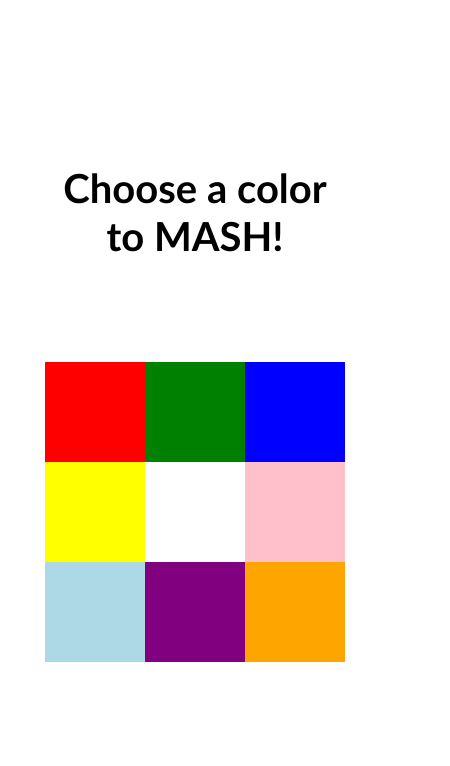
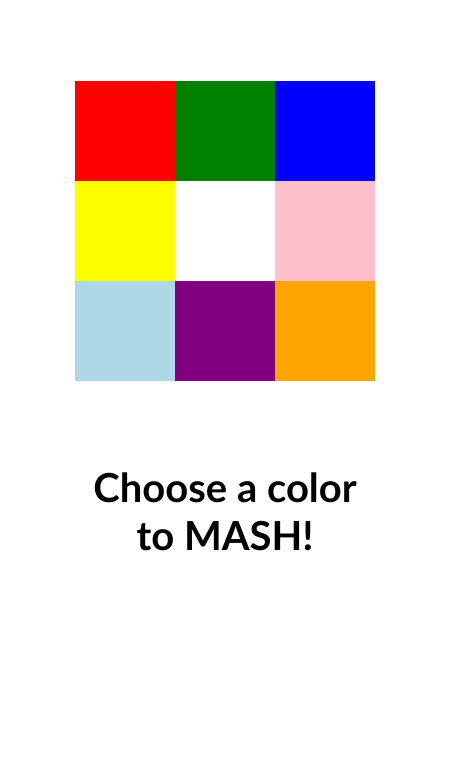
Before and after one commit to adamgarwacki/adamgarwacki.github.io, a plain HTML site: page color-mashing/index.html in a window 390 px wide. Shown: the whole page, 450 px wide, since content can reach past the window. Drawn offline with Linux system fonts and the light colour scheme.

Commit message:
color-mashing: uporządkowano css, layout za pomocą flex;

```diff
--- a/color-mashing/css/style.css
+++ b/color-mashing/css/style.css
@@ -8,31 +8,24 @@ body {
 }
 
 /* Główne: */
-#main-container {
-    position: relative;
-    width: 100vw;
+.main-container {
+    display: flex;
+    width: 1024px;
     height: 100vh;
+    margin: auto;
+    align-items: center;
+    justify-content: space-between;
     transition: all 0.2s;
 }
 
-.main-title {
-    margin: 0rem;
-    font-size: 3.5rem;
-    text-align: center;
-}
-
 .main-element {
-    position: absolute;
     width: 450px;
-    height: 450px;
-    top: 50vh;
-    left: 50vw;
-    display: flex;
-    flex-wrap: wrap;
 }
 
 .panel-container {
-    transform: translate(-125%, -50%);
+    height: 450px;
+    display: flex;
+    flex-wrap: wrap;
 }
 
 .panel-container div {
@@ -47,9 +40,10 @@ body {
     cursor: pointer;
 }
 
-.heading {
-    transform: translate(25%, -50%);
-    align-items: center;
+.main-title {
+    margin: 0rem;
+    font-size: 3.5rem;
+    text-align: center;
 }
 
 /* Panel colors */
@@ -105,8 +99,8 @@ body {
 
 /* RWD */
 @media (max-width: 992px) {
-    .main-title {
-        font-size: 2.5em;
+    .main-container {
+        width: 720px;
     }
 
     .main-element {
@@ -119,6 +113,10 @@ body {
         height: 100px;
     }
 
+    .main-title {
+        font-size: 2.5em;
+    }
+
     #white-panel > p {
         line-height: 100px;
         font-size: 1em;
@@ -126,13 +124,9 @@ body {
 }
 
 @media (max-width: 768px) {
-
-    .panel-container {
-        transform: translate(-50%, -20%);
-    }
-
-    .heading {
-        transform: translate(-50%, -120%);
-        align-items: center;
+    .main-container {
+        width: 450px;
+        flex-direction: column;
+        justify-content: space-evenly;
     }
 }
--- a/color-mashing/index.html
+++ b/color-mashing/index.html
@@ -9,9 +9,9 @@
 
     <link rel="stylesheet" href="css/style.css">
 </head>
-<body>
-    <div id="main-container">
-        <div class="panel-container main-element">
+<body id="body">
+    <div id="main-container" class="main-container">
+        <div class="main-element panel-container">
             <div id="red-panel"></div>
             <div id="green-panel"></div>
             <div id="blue-panel"></div>
@@ -25,7 +25,7 @@
             <div id="orange-panel"></div>
         </div>
 
-        <div class="heading main-element">
+        <div class="main-element">
             <h1 class="main-title">Choose a color to MASH!</h1>
         </div>
     </div>
--- a/color-mashing/js/script.js
+++ b/color-mashing/js/script.js
@@ -13,7 +13,7 @@ let mashBackgroundColor = (redColor, greenColor, blueColor) => {
 
     initialBGColor.blueBGColor = Math.floor((initialBGColor.blueBGColor + blueColor) / 2);
 
-    document.getElementById('main-container').style = `background-color: rgb(${initialBGColor.redBGColor}, ${initialBGColor.greenBGColor}, ${initialBGColor.blueBGColor});`;
+    document.getElementById('body').style = `background-color: rgb(${initialBGColor.redBGColor}, ${initialBGColor.greenBGColor}, ${initialBGColor.blueBGColor});`;
     console.log(initialBGColor);
 }
 
@@ -38,7 +38,7 @@ document.getElementById('white-panel').addEventListener('click', () => {
     initialBGColor.greenBGColor = 255;
     initialBGColor.blueBGColor = 255;
 
-    document.getElementById('main-container').style = `background-color: rgb (255, 255, 255)`;
+    document.getElementById('body').style = `background-color: rgb (255, 255, 255)`;
 });
 
 document.getElementById('pink-panel').addEventListener('click', () => {
```
